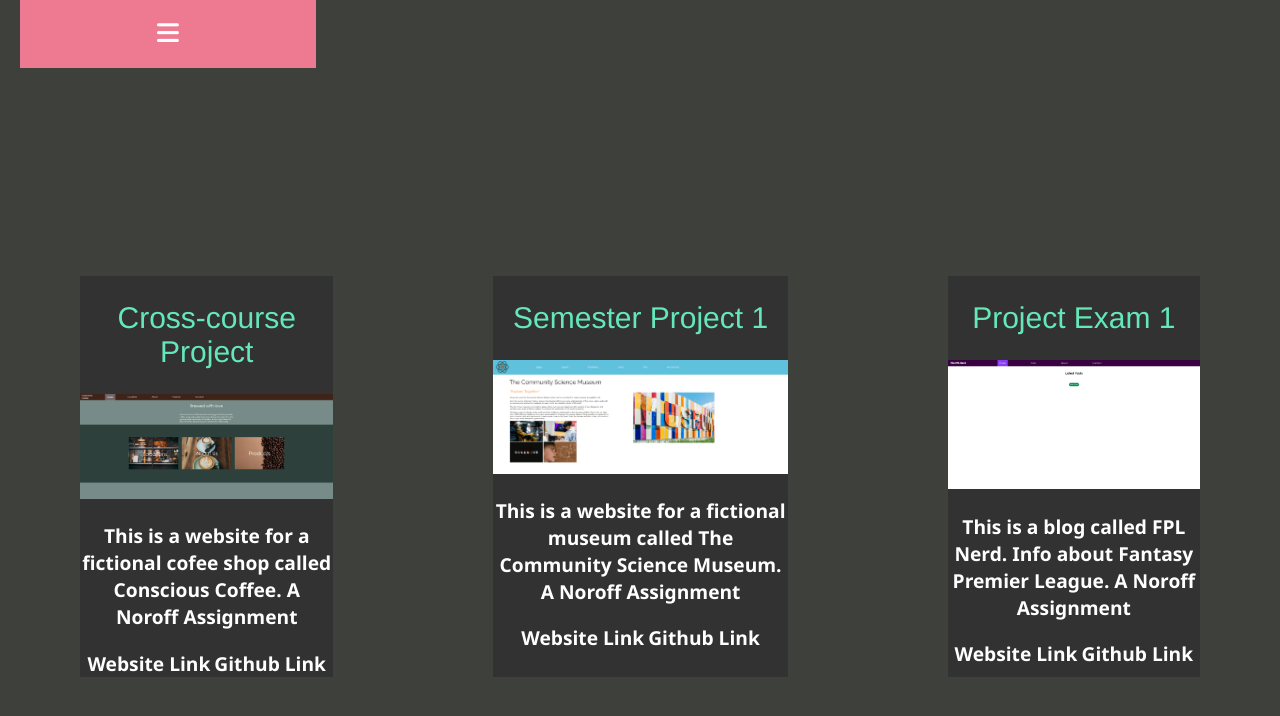
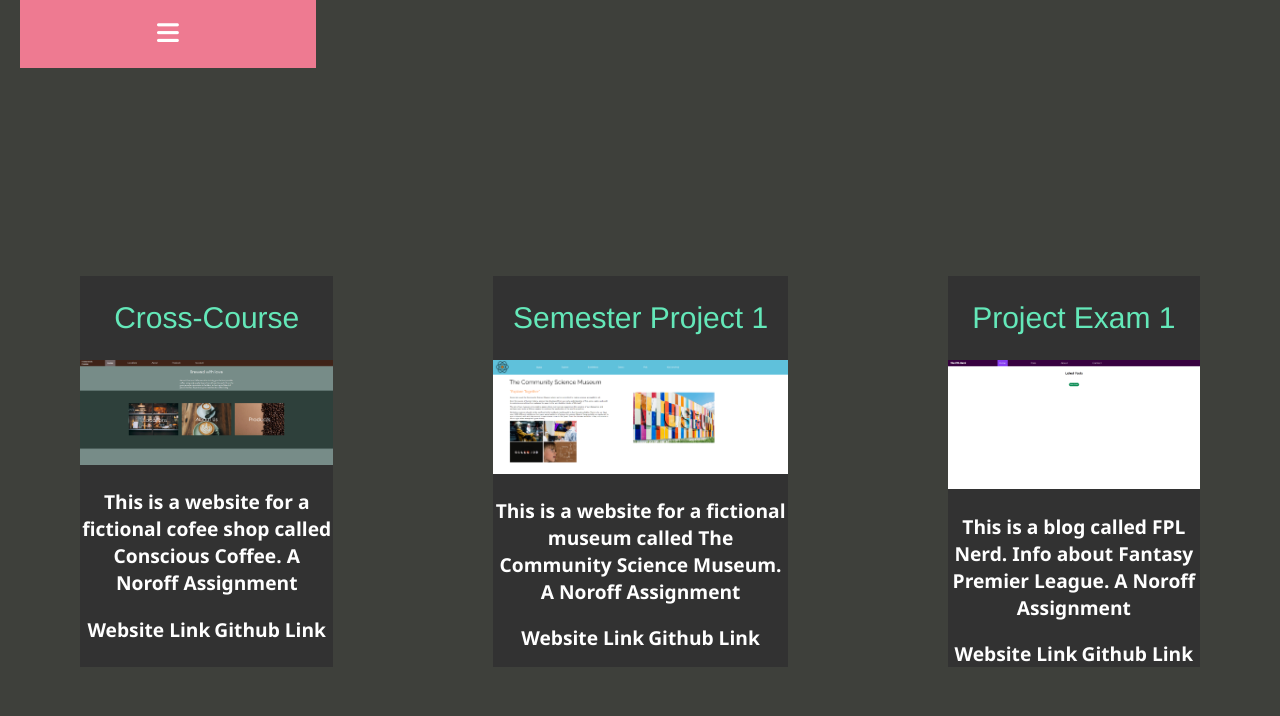
Before and after one commit to chrstj/Portfolio, a plain HTML site: page projects.html in a window 1280 px wide. Drawn offline with Linux system fonts and the light colour scheme.

Commit message:
Update projects.html

```diff
--- a/projects.html
+++ b/projects.html
@@ -20,7 +20,7 @@
 
 <div class="cards">
   <div class="card">
-        <h2>Cross-course Project</h2>
+        <h2>Cross-Course</h2>
         <img src="images/Conscious Coffee.png" alt="Alps" style="width:100%">
             <p>This is a website for a fictional cofee shop called Conscious Coffee. A Noroff Assignment</p>
             <a href="https://thirsty-hugle-41e2b4.netlify.app/">Website Link</a>
```
